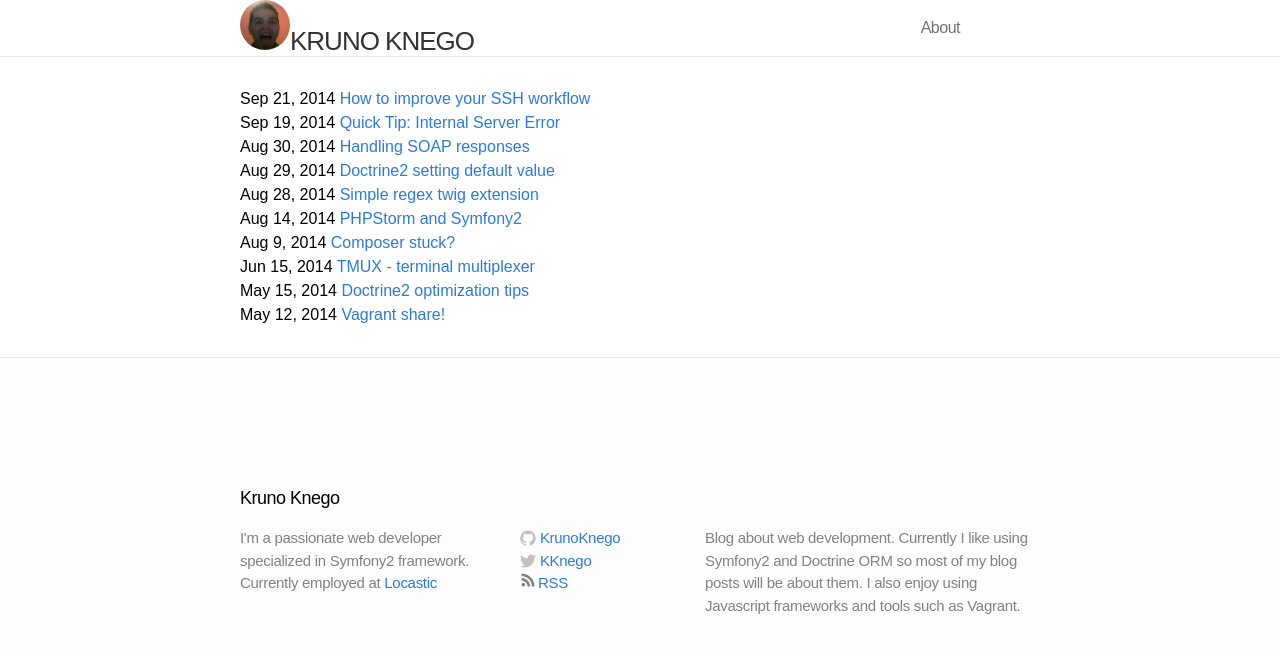
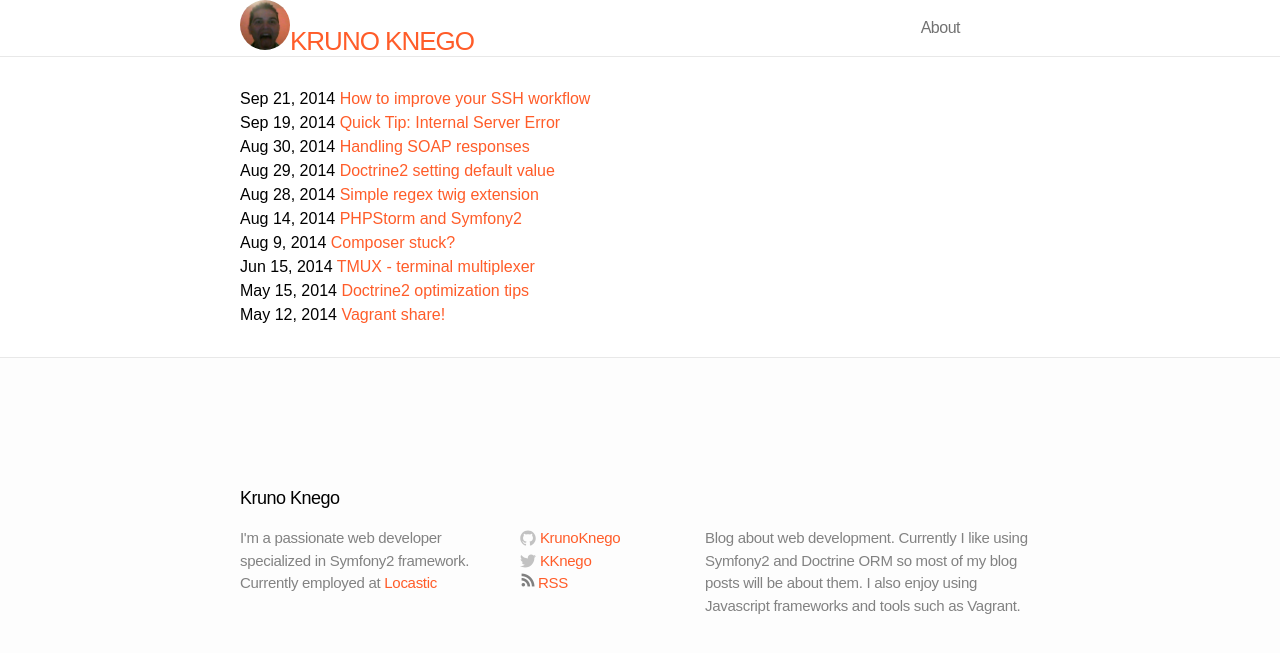
Before and after one commit to guotechfin/KrunoKnego.github.io, a Jekyll site: the page built from index.html, in a window 1280 px wide. Shown: the top 653 px of the page. Built offline with Jekyll 4.4.1, drawn with Linux system fonts in a browser that asks for light colours; the list of posts is cut into pages by our own code.

Commit message:
Css link fixes.

```diff
--- a/css/extra.css
+++ b/css/extra.css
@@ -109,3 +109,23 @@ hr {
     border-top: 1px solid #eeeeee;
     border-bottom: 1px solid #ffffff;
 }
+
+/* unvisited link */
+a:link {
+    color: #ff5c29;
+}
+
+/* visited link */
+a:visited {
+    color: #ff5c29;
+}
+
+/* mouse over link */
+a:hover {
+    color: #ff5c29;
+}
+
+/* selected link */
+a:active {
+    color: #ff5c29;
+}
```
